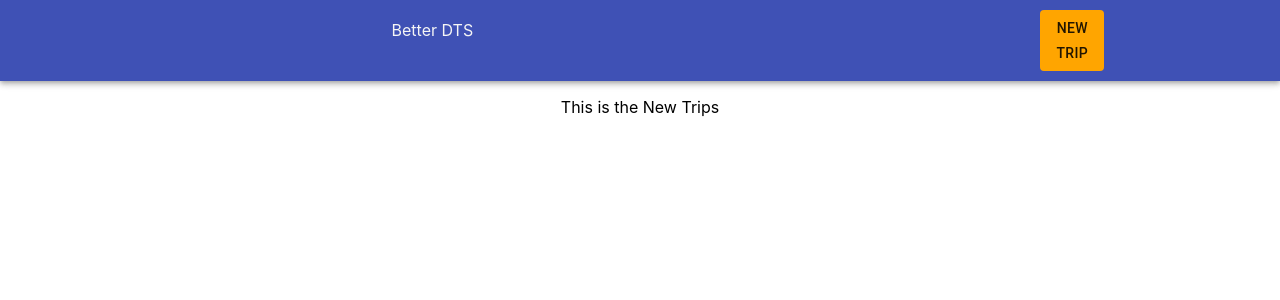
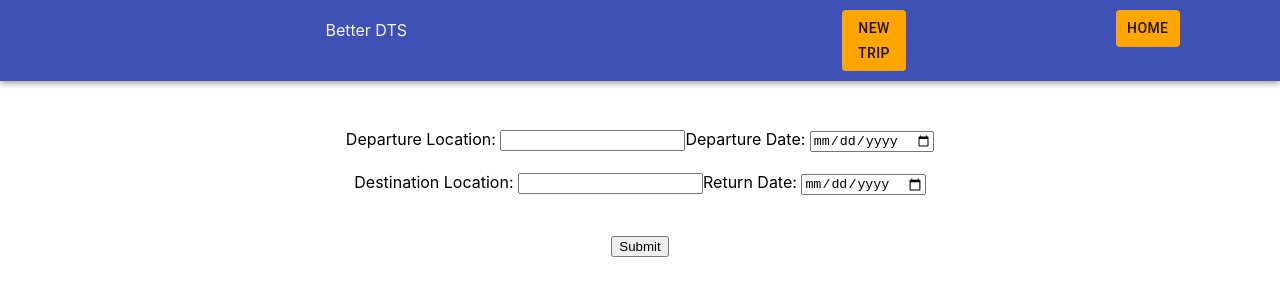
Before and after one commit to rodycaymond/better-dts, a React (Create React App) app in the folder dts/: page /newTrip in a window 1280 px wide. Shown: the top 300 px of the page. Built offline with nearby package versions, Linux system fonts and the light colour scheme.

Commit message:
new trip window built, not yet functional

```diff
--- a/dts/src/App.css
+++ b/dts/src/App.css
@@ -5,3 +5,6 @@
   display: flex;
   justify-content: space-around;
 }
+.form-wrapper {
+  margin-top: 48px;
+}
--- a/dts/src/App.js
+++ b/dts/src/App.js
@@ -1,21 +1,26 @@
+//Style imports
 import './App.css';
 import { makeStyles } from '@material-ui/core/styles';
-import { useState } from 'react';
+
+//React imports
+import React, { useState } from 'react';
+import {BrowserRouter as Router, Route, Link } from 'react-router-dom';
+
+//Material UI imports
 import AppBar from '@material-ui/core/AppBar';
 import Button from '@material-ui/core/Button';
-import React from 'react';
-import {BrowserRouter as Router, Route, Link } from 'react-router-dom';
-import {
-  Card,
-  CardActions,
-  CardHeader,
-  CardMedia,
-} from '@material-ui/core';
-import WindowModal from 'react-window-modal';
+import { Card, CardActions, CardHeader, CardMedia } from '@material-ui/core';
+
+//Custom Components
 import PreviousTrips from './components/PreviousTrips.js';
 import NewTrip from './components/NewTrip.js';
-// import Paper from '@material-ui/core/Paper';
-// import { styled } from '@material-ui/core/styles';
+
+//Not used imports
+/*
+import WindowModal from 'react-window-modal';
+
+
+*/
 
 
 
@@ -24,15 +29,20 @@ function App() {
   const [isNewTrip, setNewTrip] = useState(false)
   // setting state for whether we are adding newtrips or not to open modal
   const [previousTripsArray, setPreviousTrips] = useState([])
+  const [tripData, setTripData] = useState()
   // setting state for previous trips
 
   const useStyles = makeStyles({
     appbar:{display: 'flex', position: 'static', padding: '10px 0px',  justifyContent: 'space-around', flexDirection: 'row'},
-    button: {width: '40%', border: 'black', background:'orange'},
+    button: {width: '40%', border: 'black', background:'orange', textDecoration: 'none'},
     title: {width: '40%', padding: '10px', color: 'whitesmoke', backgroundColor: 'rgba(63,81,181,0)', boxShadow: '0 0 0'}
   })
   // lines above in useStyles create an object to be invoked by the classes variable below. the object keys are placed in the rendering of the html/jsx tags below to apply the styling
   const classes = useStyles();
+
+  function handleClick(){
+    console.log(tripData);
+  }
   return (
       <div className="App">
         <AppBar className={classes.appbar}>
@@ -40,24 +50,17 @@ function App() {
             <Link to='/newTrip'>
               <Button className={classes.button}>New Trip</Button>
             </Link>
+            <Link to='/'>
+              <Button className={classes.button}>Home</Button>
+            </Link>
         </AppBar>
-        <Route exact path='/' component={PreviousTrips}/>
-        <Route exact path='/newTrip' component={NewTrip}/>
+        <div>
+          <Route exact path='/' component={PreviousTrips}/>
+          <Route exact path='/newTrip' component={props => <NewTrip setTripData={setTripData}/>}/>
+        </div>
+        {/* <button onClick={handleClick}>See trip data</button> */}
       </div>
   );
 }
 
-// const MyButton = styled(Button)({
-//   background: 'linear-gradient(90deg, #44FA34 30%, #FE45EE 70%)',
-//   border: 0,
-//   borderRadius: 50,
-//   boxShadow: '0 3px 5px 2px rgba(255, 105, 135, .3)',
-//   color: 'Goldenrod',
-//   fontSize: 36,
-//   height: 72,
-//   padding: '100px 50px',
-//   //padding 'x is heightpx y is heightpx
-// });
-
-
 export default App;
--- a/dts/src/components/NewTrip.js
+++ b/dts/src/components/NewTrip.js
@@ -1,10 +1,47 @@
-import WindowModal from 'react-window-modal';
+import React, { useState, useHistory } from 'react';
+import Button from '@material-ui/core/Button';
+import Card from '@material-ui/core/Card';
 
-function NewTrip () {
+
+function NewTrip ({setTripData}) {
+  const [destination, setDestination] = useState('');
+  const [depLoc, setDepLoc] = useState('');
+  const [startDate, setStartDate] = useState('');
+  const [returnDate, setReturnDate] = useState('');
+//useState above is using hooks to hold information
+
+
+  function handleClick(event){
+    event.preventDefault()
+    //the preventDefault prevents refresh upon click
+    let tripData = {
+    dest: destination,
+    depLoc: depLoc,
+    startDate: startDate,
+    returnDate: returnDate
+    };
+    setTripData(tripData);
+  }
+
   return (
-    <div>
-      <p>This is the New Trips</p>
+    <div className="form-wrapper">
+      <form className='NewTripForm'>
+        <label for='depLoc'>Departure Location: </label>
+        <input type='text' id='depLoc' name='depLoc' value={depLoc} onChange={(event) => setDepLoc(event.target.value)}></input>
+
+        <label for='startDate'>Departure Date: </label>
+        <input type='date' id='startDate' name='startDate' value={startDate} onChange={(event) => setStartDate(event.target.value)}></input><br></br><br></br>
+
+        <label for='destination'>Destination Location: </label>
+        <input type='text' id='destination' name='destination' value={destination} onChange={(event) => setDestination(event.target.value)}></input>
+
+        <label for='returnDate'>Return Date: </label>
+        <input type='date' id='returnDate' name='returnDate' value={returnDate} onChange={(event) => setReturnDate(event.target.value)}></input><br></br><br></br>
+
+        <br></br>
+        <button type='submit' onClick={(event) => handleClick(event)}>Submit</button>
+      </form>
     </div>
   )
 }
-export default NewTrip
+export default NewTrip;
```
